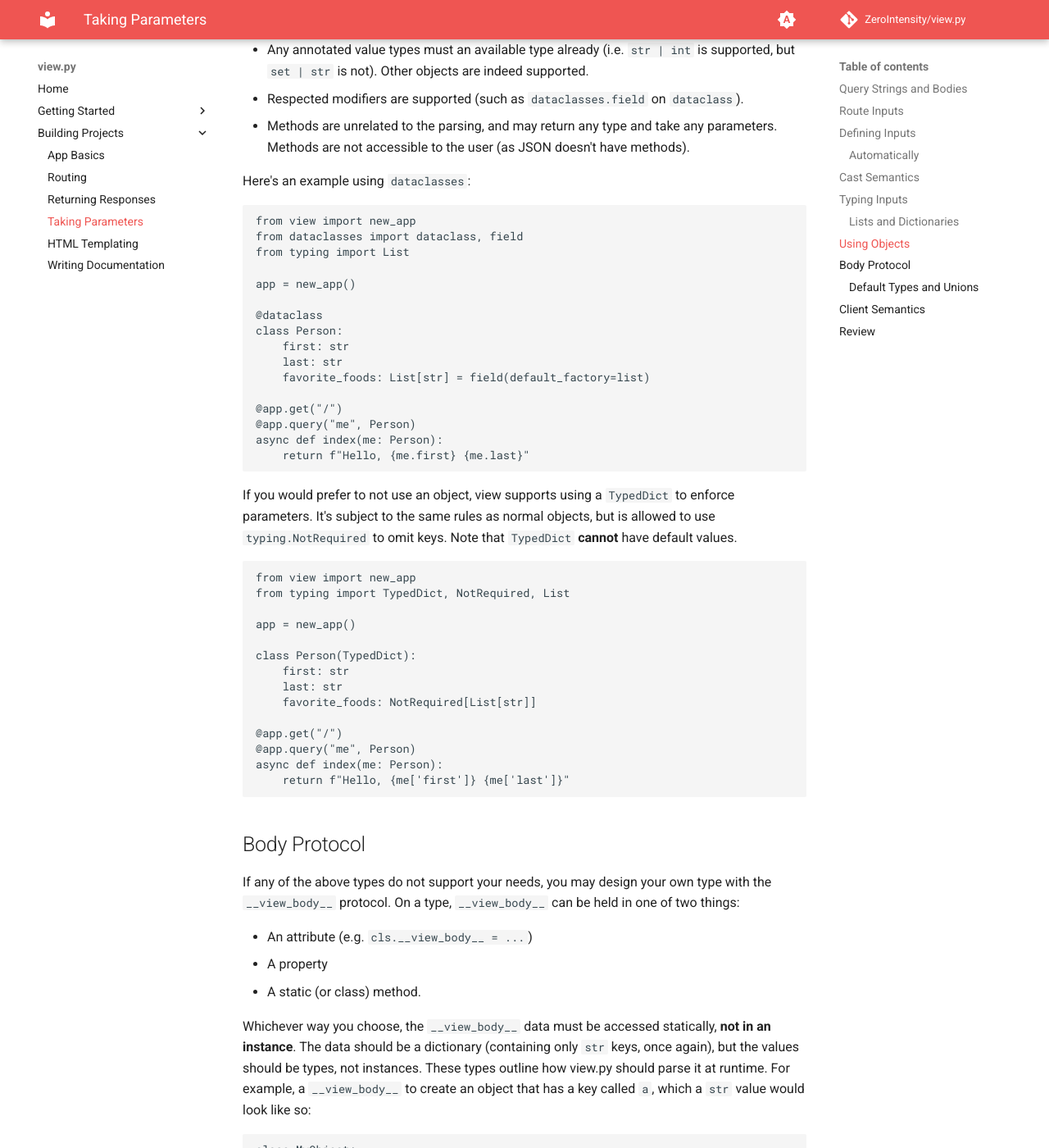
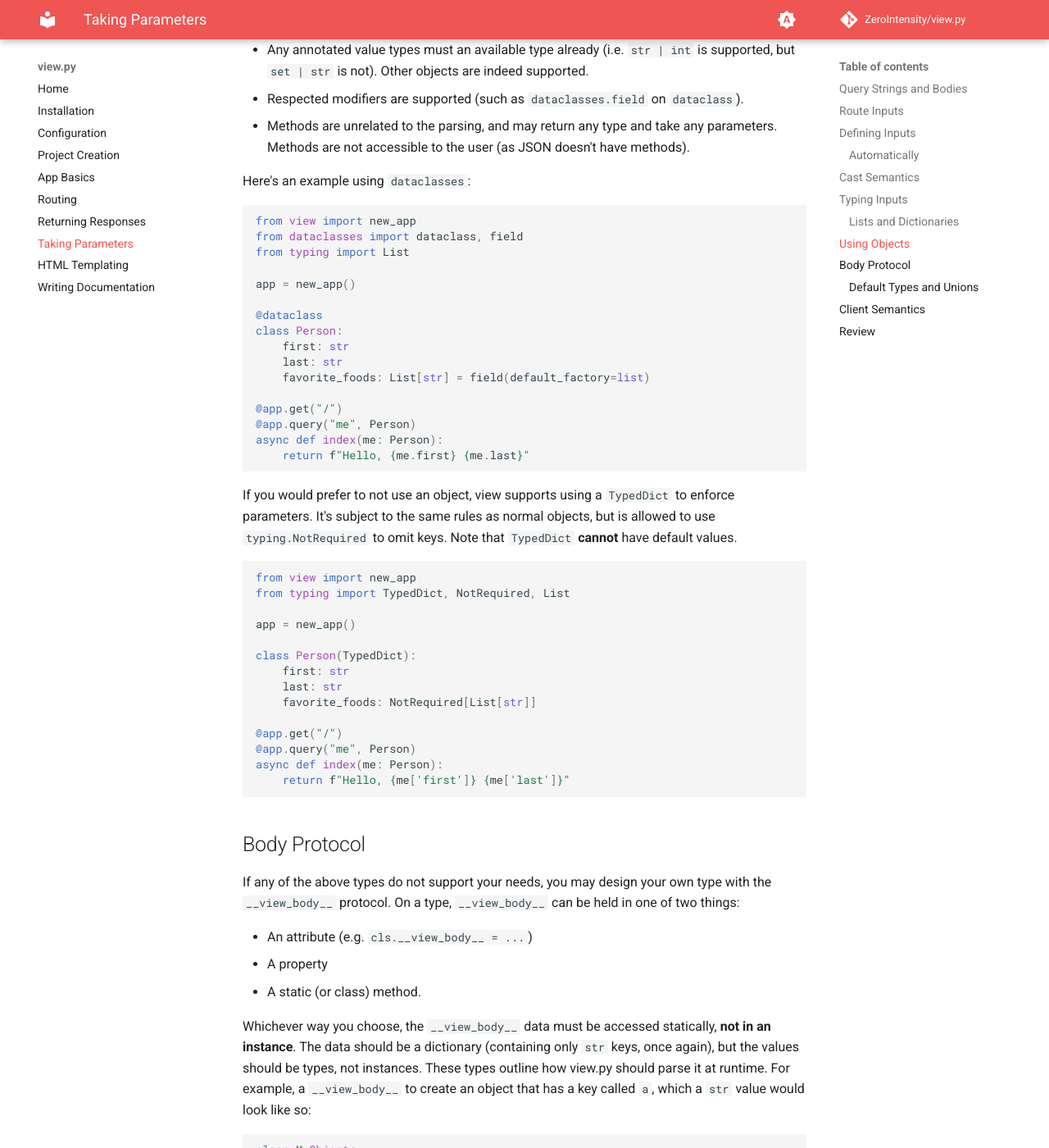
Before and after one commit to ZeroIntensity/view.py, an MkDocs documentation site: the page built from docs/building-projects/parameters.md, in a window 1280 px wide and 1400 px high, scrolled down 4771 px. Shown: the whole window at 82% size. Built offline with MkDocs 1.6.1 and Material for MkDocs 9.7.7, drawn with Linux system fonts in a browser that asks for light colours; comment, search, counter and statistics services are not loaded; some of the changed text lies outside the part shown.

Commit message:
update docs

```diff
--- a/mkdocs.yml
+++ b/mkdocs.yml
@@ -5,17 +5,15 @@
 
 nav:
     - Home: index.md
-    - Getting Started:
-        - Installation: getting-started/installation.md
-        - Configuration: getting-started/configuration.md
-        - Project Creation: getting-started/creating_a_project.md
-    - Building Projects:
-        - App Basics: building-projects/app_basics.md
-        - Routing: building-projects/routing.md
-        - Returning Responses: building-projects/responses.md
-        - Taking Parameters: building-projects/parameters.md
-        - HTML Templating: building-projects/templating.md
-        - Writing Documentation: building-projects/documenting.md
+    - Installation: getting-started/installation.md
+    - Configuration: getting-started/configuration.md
+    - Project Creation: getting-started/creating_a_project.md
+    - App Basics: building-projects/app_basics.md
+    - Routing: building-projects/routing.md
+    - Returning Responses: building-projects/responses.md
+    - Taking Parameters: building-projects/parameters.md
+    - HTML Templating: building-projects/templating.md
+    - Writing Documentation: building-projects/documenting.md
 
 theme:
   name: material
@@ -47,7 +45,19 @@
         name: Switch to system preference
 
 markdown_extensions:
-  - admonition
+    - pymdownx.highlight:
+          anchor_linenums: true
+    - pymdownx.inlinehilite
+    - pymdownx.snippets
+    - admonition
+    - pymdownx.details
+    - pymdownx.tabbed:
+          alternate_style: true
+    - pymdownx.superfences:
+          custom_fences:
+              - name: mermaid
+                class: mermaid
+                format: !!python/name:pymdownx.superfences.fence_code_format
 
 plugins:
     - mkdocstrings:
```
